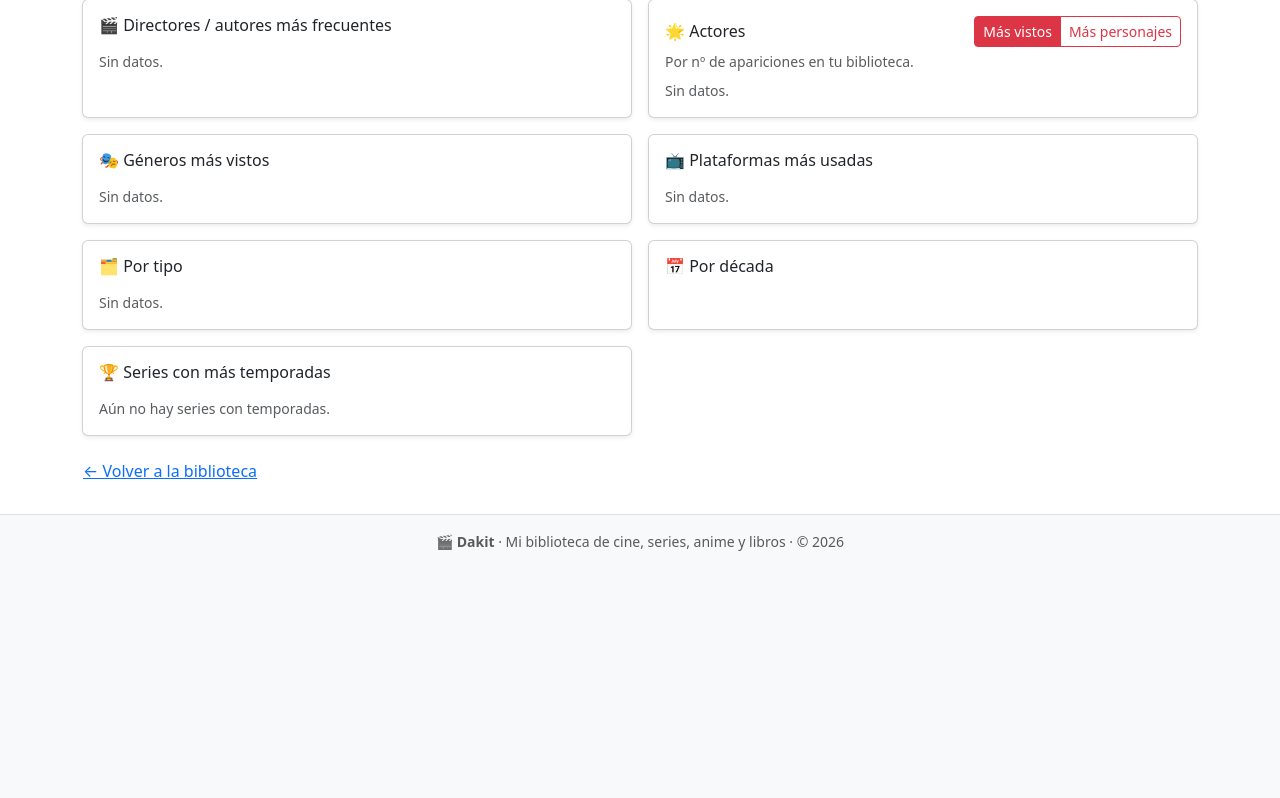
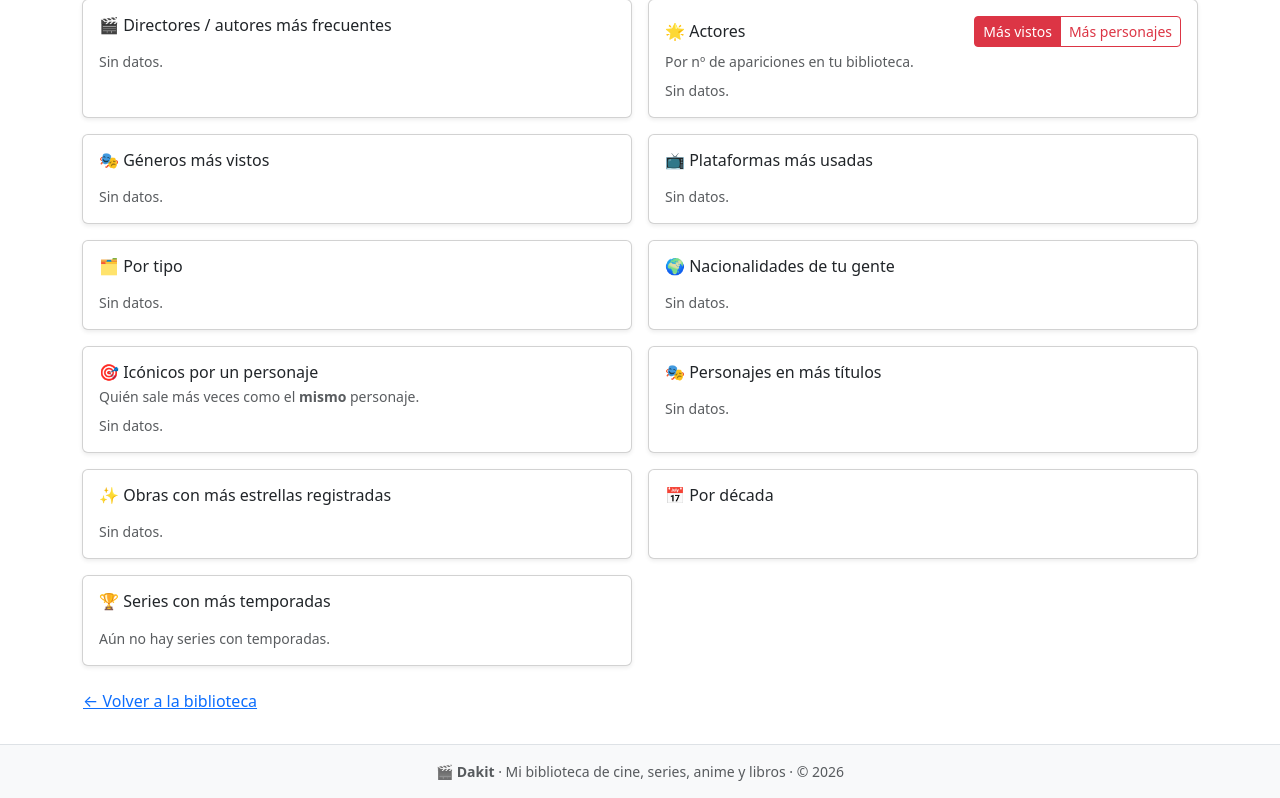
Before and after one commit to DyM66/flask_dakit, a Flask app: page /dashboard in a window 1280 px wide. Shown: the part 291-1089 px from the top of the page. Before the commit the page ends 842 px from the top, so only its background shows below. Run offline with Flask 3, Linux system fonts and the light colour scheme; the visitor is signed in with stand-in values (Sample User, id 1); data that the repository does not hold is empty.

Commit message:
🌱feat(dashboard): indicadores nuevos (nacionalidades, iconicos, personajes, obras corales)
- Nacionalidades de tu gente (barra).
- Iconicos por un personaje: quien sale mas veces como el mismo personaje
  (>=2), con el personaje mostrado.
- Personajes que cruzan mas titulos (>=2).
- Obras con mas estrellas registradas (reparto+direccion mas numeroso).

```diff
--- a/app.py
+++ b/app.py
@@ -500,15 +500,44 @@ def dashboard():
     director_counter = Counter()
     actor_counter = Counter()
     actor_characters = defaultdict(set)
-    for person_id, role, character in db.session.query(EntryPerson.person_id, EntryPerson.role, EntryPerson.character):
+    char_per_person = defaultdict(Counter)
+    char_titles = defaultdict(set)
+    entry_people = Counter()
+    for entry_id, person_id, role, character in db.session.query(
+        EntryPerson.entry_id, EntryPerson.person_id, EntryPerson.role, EntryPerson.character
+    ):
+        entry_people[entry_id] += 1
         if role == "director":
             director_counter[person_id] += 1
         else:
             actor_counter[person_id] += 1
             if character:
-                actor_characters[person_id].add(character.strip().lower())
+                ch = character.strip()
+                actor_characters[person_id].add(ch.lower())
+                char_per_person[person_id][ch] += 1
+                char_titles[ch].add(entry_id)
     versatility_counter = Counter({pid: len(chars) for pid, chars in actor_characters.items()})
     actor_metric = "characters" if request.args.get("actors") == "characters" else "appearances"
+
+    nationality_counter = Counter(p.nationality for p in Person.query.filter(Person.nationality.isnot(None)))
+
+    # Icónicos: top apariciones como un mismo personaje (>= 2)
+    iconic_raw = sorted(
+        ((pid, *counter.most_common(1)[0]) for pid, counter in char_per_person.items()),
+        key=lambda item: item[2], reverse=True,
+    )
+    iconic_raw = [x for x in iconic_raw if x[2] >= 2][:12]
+    iconic_top = iconic_raw[0][2] if iconic_raw else 1
+    iconic_people = {p.id: p for p in Person.query.filter(Person.id.in_([x[0] for x in iconic_raw]))}
+    top_iconic = [(iconic_people[pid], ch, n, round(n / iconic_top * 100)) for pid, ch, n in iconic_raw]
+
+    # Personajes que cruzan más títulos (>= 2)
+    recurring_counter = Counter({ch: len(titles) for ch, titles in char_titles.items() if len(titles) >= 2})
+
+    # Obras más corales (más personas registradas)
+    coral_raw = entry_people.most_common(8)
+    coral_map = {e.id: e for e in Entry.query.filter(Entry.id.in_([eid for eid, _ in coral_raw]))}
+    top_coral = [(coral_map[eid], n) for eid, n in coral_raw if eid in coral_map]
 
     series_with_seasons = sorted(
         ((e.title, len(e.seasons)) for e in entries if e.seasons),
@@ -526,6 +555,10 @@ def dashboard():
         top_directors=ranked_people(director_counter, 40),
         top_actors=ranked_people(versatility_counter if actor_metric == "characters" else actor_counter, 40),
         actor_metric=actor_metric,
+        top_nationalities=ranked_with_pct(nationality_counter, 12),
+        top_iconic=top_iconic,
+        top_characters=ranked_with_pct(recurring_counter, 10),
+        top_coral=top_coral,
         top_genres=ranked_with_pct(genre_counter, 10),
         top_platforms=ranked_with_pct(platform_counter, 8),
         by_type=ranked_with_pct(type_counter, 10),
--- a/templates/dashboard.html
+++ b/templates/dashboard.html
@@ -41,6 +41,25 @@
     <div class="progress dakit-bar">
         <div class="progress-bar bg-{{ color }}" role="progressbar" data-pct="{{ pct }}"></div>
     </div>
+</div>
+{% endfor %}
+{% else %}
+<p class="text-muted small mb-0">Sin datos.</p>
+{% endif %}
+{% endmacro %}
+
+{% macro iconicrows(items) %}
+{% if items %}
+{% for person, character, count, pct in items %}
+<div class="mb-2">
+    <div class="d-flex justify-content-between align-items-center small">
+        <a href="{{ url_for('person_detail', person_id=person.id) }}" class="d-flex align-items-center gap-2 text-truncate text-decoration-none text-reset me-2">
+            {{ avatar(person, 'avatar-xs rounded-circle flex-shrink-0') }}
+            <span class="text-truncate">{{ person.name }} <span class="text-muted">· {{ character }}</span></span>
+        </a>
+        <span class="text-muted">{{ count }}</span>
+    </div>
+    <div class="progress dakit-bar"><div class="progress-bar bg-dark" role="progressbar" data-pct="{{ pct }}"></div></div>
 </div>
 {% endfor %}
 {% else %}
@@ -93,6 +112,37 @@
     <div class="col-12 col-lg-6">{{ barlist('📺 Plataformas más usadas', top_platforms, 'info') }}</div>
     <div class="col-12 col-lg-6">{{ barlist('🗂️ Por tipo', by_type, 'warning') }}</div>
 
+    <div class="col-12 col-lg-6">{{ barlist('🌍 Nacionalidades de tu gente', top_nationalities, 'secondary') }}</div>
+
+    <div class="col-12 col-lg-6">
+        <div class="card h-100 shadow-sm">
+            <div class="card-body">
+                <h2 class="h6 mb-1">🎯 Icónicos por un personaje</h2>
+                <p class="text-muted small mb-2">Quién sale más veces como el <strong>mismo</strong> personaje.</p>
+                <div class="people-scroll">{{ iconicrows(top_iconic) }}</div>
+            </div>
+        </div>
+    </div>
+
+    <div class="col-12 col-lg-6">{{ barlist('🎭 Personajes en más títulos', top_characters, 'danger') }}</div>
+
+    <div class="col-12 col-lg-6">
+        <div class="card h-100 shadow-sm">
+            <div class="card-body">
+                <h2 class="h6 mb-3">✨ Obras con más estrellas registradas</h2>
+                {% if top_coral %}
+                <ol class="mb-0 ps-3">
+                    {% for entry, n in top_coral %}
+                    <li class="mb-1"><a href="{{ url_for('index', q=entry.title) }}" class="text-decoration-none text-reset">{{ entry.title }}</a> <span class="badge text-bg-secondary">{{ n }}</span></li>
+                    {% endfor %}
+                </ol>
+                {% else %}
+                <p class="text-muted small mb-0">Sin datos.</p>
+                {% endif %}
+            </div>
+        </div>
+    </div>
+
     <div class="col-12 col-lg-6">
         <div class="card h-100 shadow-sm">
             <div class="card-body">
```
